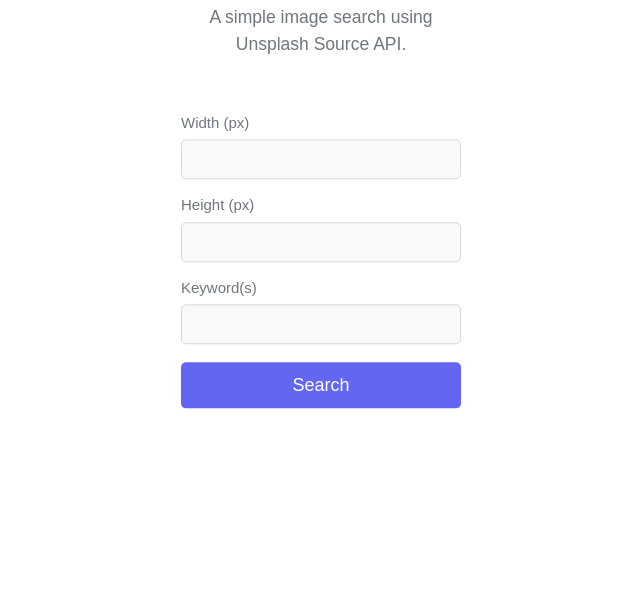
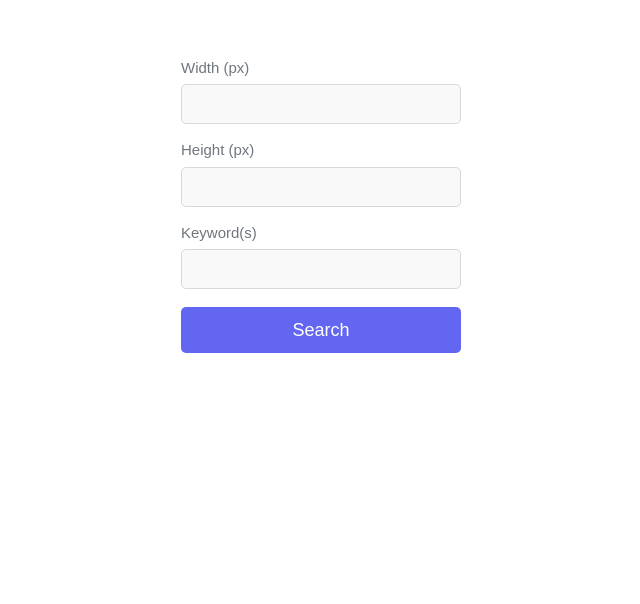
Before and after one commit to RaoPY/imgsearch, a plain HTML site: page index.html in a window 1280 px wide. Shown: the part 196-800 px from the top of the page, without its empty margins (319-959 px from the left). Drawn offline with Linux system fonts and the light colour scheme.

Commit message:
Update style.css

```diff
--- a/style.css
+++ b/style.css
@@ -8,10 +8,8 @@ body {
 }
 
 .container {
-    position: absolute;
-    top: 45%;
-    left: 50%;
-    transform: translate(-50%, -50%);
+    margin: auto;
+    margin-top: 80px;
     text-align: center;
     width: 280px;
 }
```
